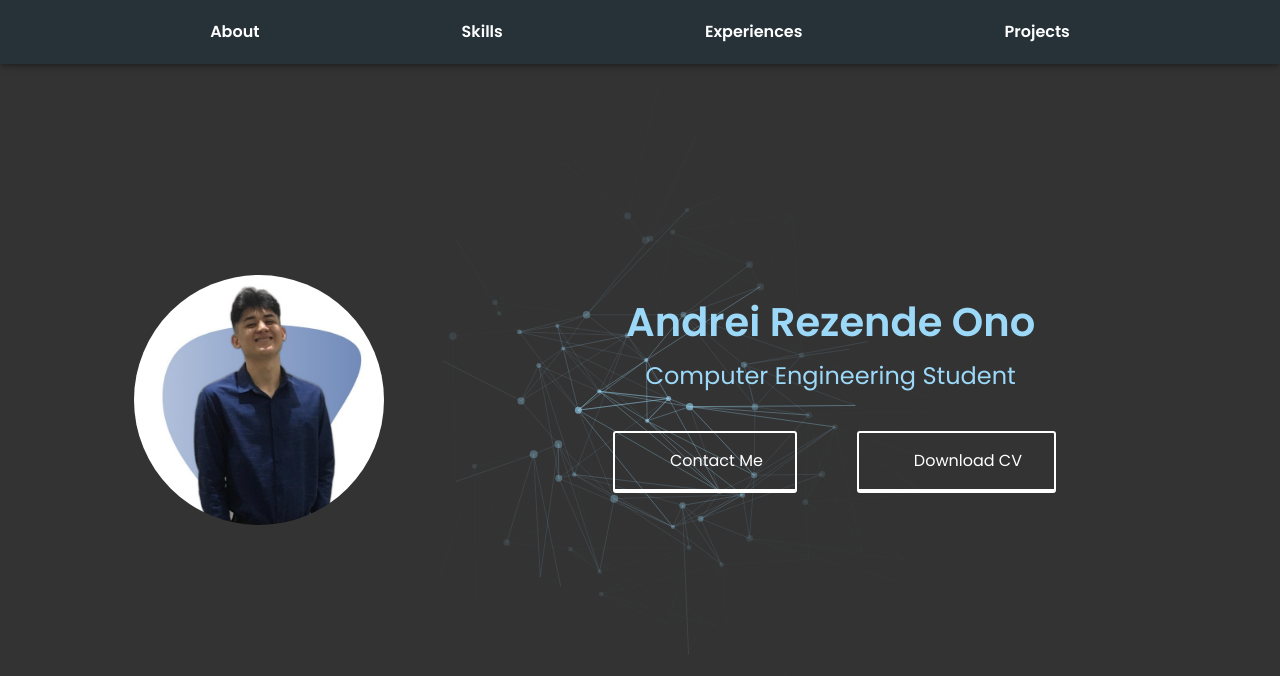
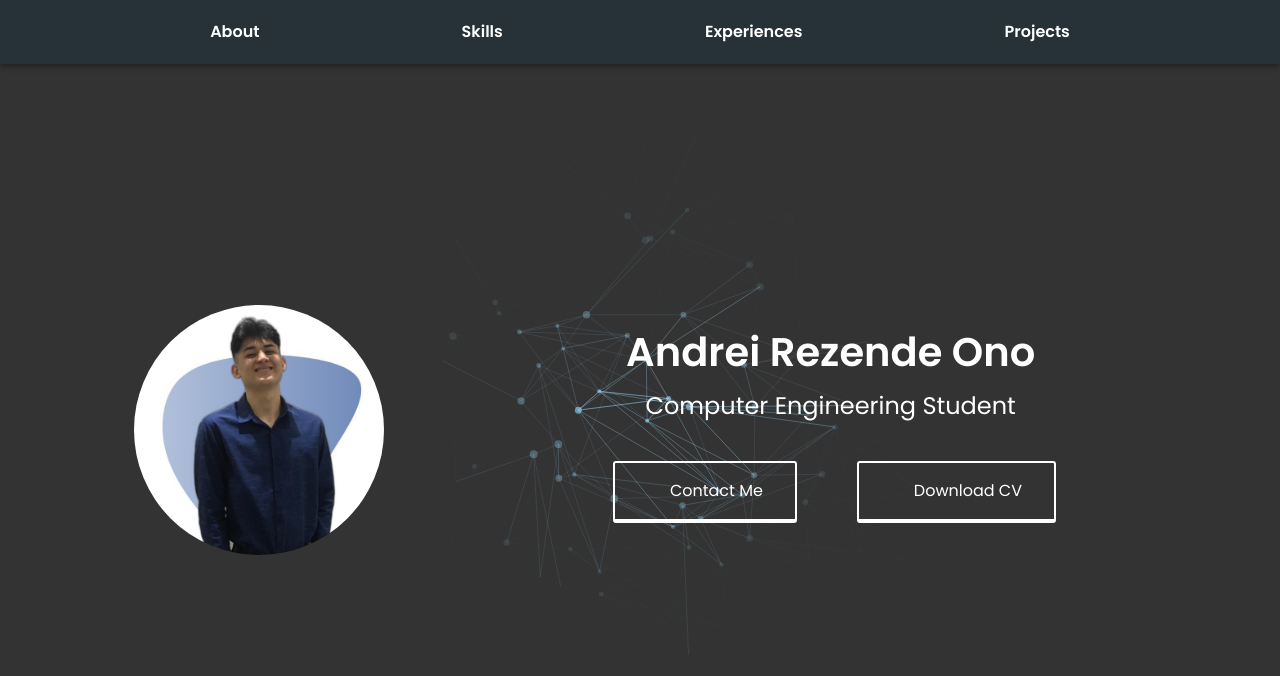
Before and after one commit to AndreiRezende/portfolio, a React (Vite) app: page / in a window 1280 px wide. Shown: the top 676 px of the page. Built offline with nearby package versions, Linux system fonts and the light colour scheme; some icons are missing.

Commit message:
minor hero section adjustments

```diff
--- a/src/pages/Home/sections/Hero/Hero.tsx
+++ b/src/pages/Home/sections/Hero/Hero.tsx
@@ -1,18 +1,26 @@
-import { Container, styled, Typography } from "@mui/material";
-import Grid from '@mui/material/Grid';
+import { Container, styled, Typography, Grid } from "@mui/material";
 import Avatar from "../../../../assets/images/avatar.jpg";
 import FileDownloadIcon from '@mui/icons-material/FileDownload';
 import MailIcon from '@mui/icons-material/Mail';
 import StyledButton from "../../../../components/StyledButton/StyledButton";
 import AnimatedBackground from '../../../../components/AnimatedBackground/AnimatedBackground';
 
-const Hero = () => {
-    const StyledHero = styled("div")(() => ({
+const Hero: React.FC = () => {
+    const StyledHero = styled("div")(({ theme }) => ({
         backgroundColor: 'transparent',
-        height: "100vh",
-        display: "flex",
-        alignItems: "center",
-        position: 'relative'
+        width: "100%",
+        [theme.breakpoints.up('xs')]: {
+            display: "block",
+            padding: "20px",
+            paddingTop: "100px",
+            paddingBottom: "40px"
+        },
+        [theme.breakpoints.up('md')]: {
+            display: "flex",
+            paddingTop: "100px",
+            alignItems: "center",
+            height: "100vh"
+        }
     }));
 
     const StyledImg = styled("img")(() => ({
@@ -31,7 +39,7 @@ const Hero = () => {
     });
 
     const Title = styled(Typography)(({theme}) => ({
-        color: theme.palette.secondary.main,
+        color: theme.palette.primary.contrastText,
         fontWeight: 700,
         marginBottom: '16px',
         [theme.breakpoints.up('md')]: {
@@ -40,7 +48,7 @@ const Hero = () => {
     }));
 
     const Subtitle = styled(Typography)(({theme}) => ({
-        color: theme.palette.secondary.main,
+        color: theme.palette.primary.contrastText,
         fontWeight: 400,
         marginBottom: '32px',
         [theme.breakpoints.up('md')]: {
@@ -50,10 +58,10 @@ const Hero = () => {
 
     return (
         <>
-            <AnimatedBackground />
 
             <StyledHero>
                 <Container maxWidth="lg">
+                    <AnimatedBackground />
                     <ContentWrapper>
                         <Grid container spacing={4}>
                             <Grid size={{ xs: 12, md: 4 }} display="flex" alignItems="center">
@@ -68,13 +76,13 @@ const Hero = () => {
                                 </Subtitle>
                                 <Grid container spacing={3} justifyContent="center">
                                     <Grid size={{ xs: 12, sm: 6, md: 4 }} display="flex" justifyContent="center">
-                                        <StyledButton>
+                                        <StyledButton onClick={() => console.log("dasda")}>
                                             <MailIcon/>
                                             <Typography>Contact Me</Typography>
                                         </StyledButton>
                                     </Grid>
                                     <Grid size={{ xs: 12, sm: 6, md: 4 }} display="flex" justifyContent="center">
-                                        <StyledButton>
+                                        <StyledButton onClick={() => console.log("download")}>
                                             <FileDownloadIcon />
                                             <Typography>Download CV</Typography>
                                         </StyledButton>
```
